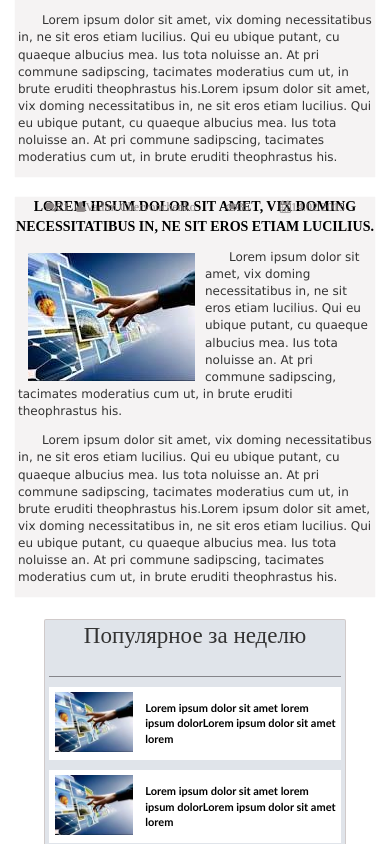
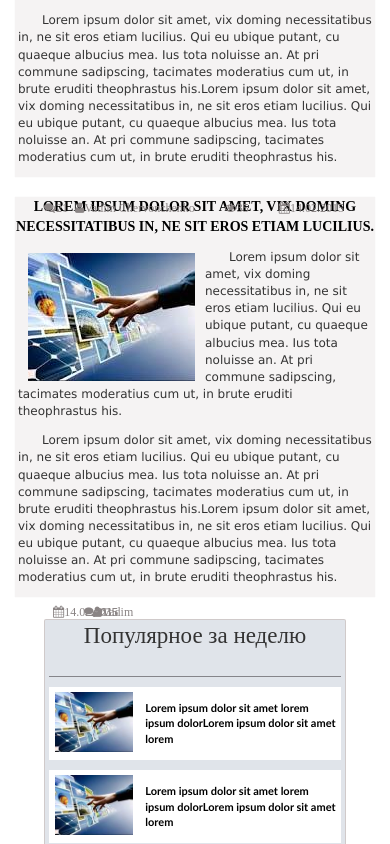
Before and after one commit to github-developmentaccount/it-portal, a plain HTML site: page index.html in a window 390 px wide. Shown: the part 915-1759 px from the top of the page. Drawn offline with Linux system fonts and the light colour scheme.

Commit message:
midified files

```diff
--- a/css/itemsblock.css
+++ b/css/itemsblock.css
@@ -81,3 +81,9 @@
 	-o-transition: color 0.5s ease;
 	transition: color 0.5s ease;
 }
+.tags-box ul li {
+	margin: 0px;
+	padding: 0px;
+	list-style-type: none;
+	display: inline-block;
+}
--- a/css/media.css
+++ b/css/media.css
@@ -64,6 +64,15 @@
 
 /* Extra Small Devices, Phones */
 @media only screen and (max-width : 480px) {
+	.tags-box {
+		    position: absolute;
+		    top: 1px;
+		    right: 1px;
+		    display: block;
+	}
+	.tags-box a {
+		display: block;
+	}
 
 }
 
--- a/index.html
+++ b/index.html
@@ -163,12 +163,12 @@
 							</span>
 						</div>
 						<div class="tags-box">
-
-								<a href="#" class="comments"><i class="fa fa-comments">21</i></a>
-								<a href="#" class="calendar"><i  class="fa fa-calendar">14.02.2015</i></a>
-								<a href="#" class="views"><i  class="fa fa-eye">35</i></a>
-								<a href="#" class="text-writer"><i  class="fa fa-user">Vadim Chervonchenko</i></a>
-
+							<ul>
+								<li><a href="#" class="comments"><i class="fa fa-comments">21</i></a></li>
+								<li><a href="#" class="calendar"><i  class="fa fa-calendar">14.02.2015</i></a></li>
+								<li><a href="#" class="views"><i  class="fa fa-eye">35</i></a></li>
+								<li><a href="#" class="text-writer"><i  class="fa fa-user">Vadim </i></a></li>
+							</ul>
 						</div>
 				</div>
 				<!-- post block end -->
```
